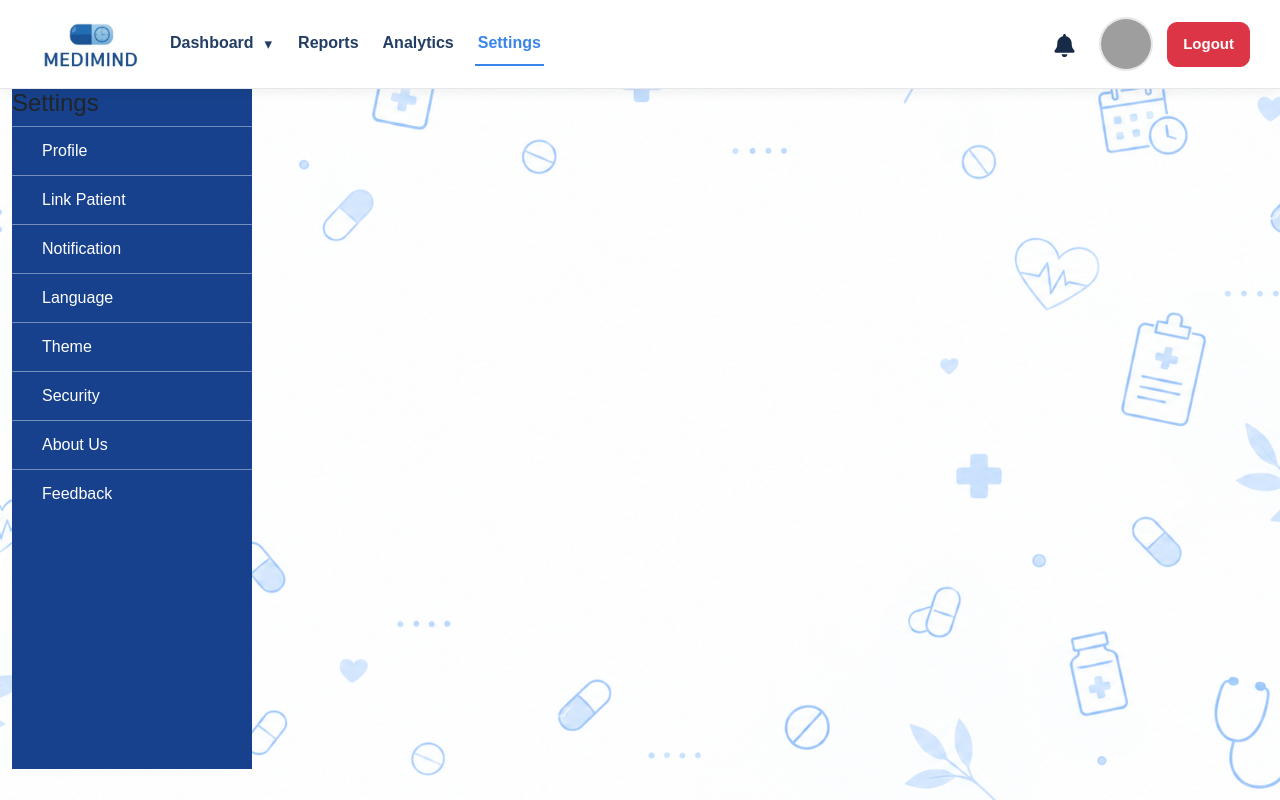
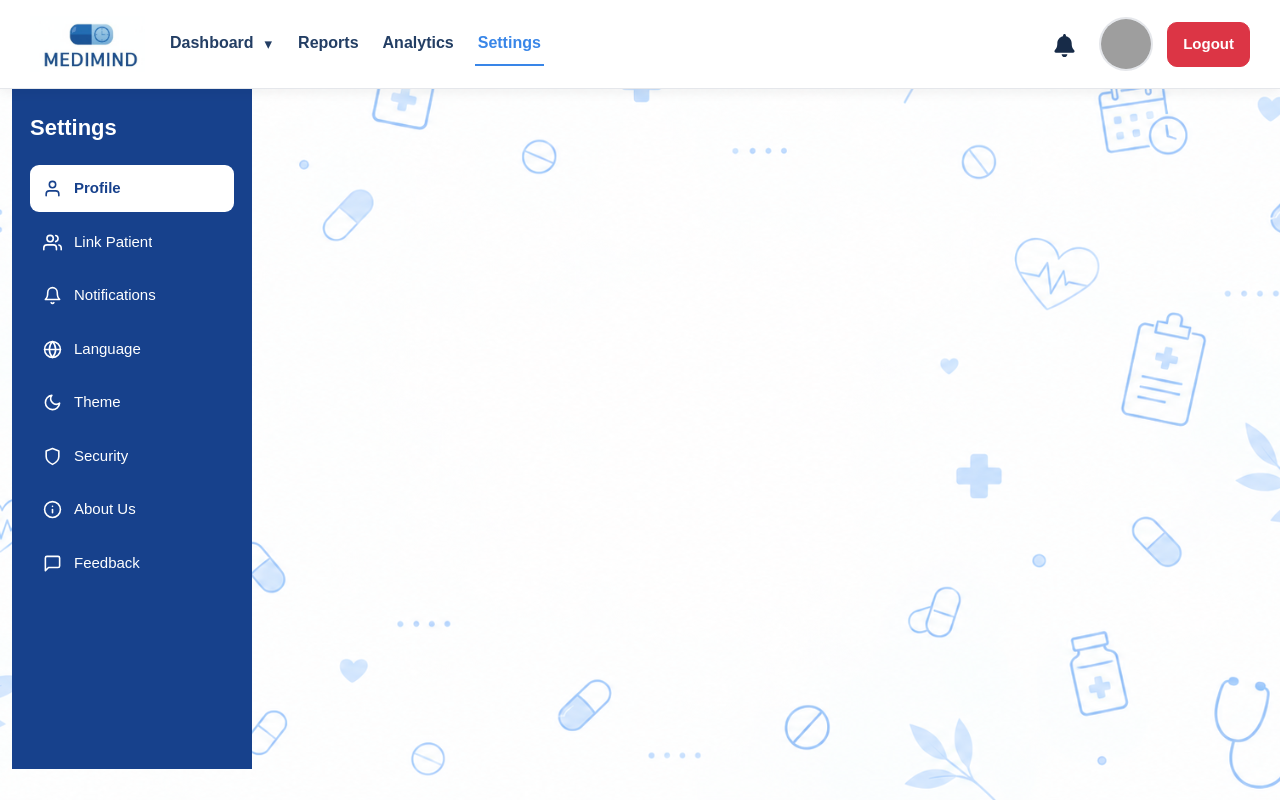
Before and after one commit to sheikha25/MediMind-project, a React (Vite) app in the folder client/: page /caregiver-settings in a window 1280 px wide. Shown: the top 800 px of the page. Built offline with nearby package versions, Linux system fonts and the light colour scheme; grey boxes are pictures that could not be loaded.

Commit message:
Update CaregiverSettingsSidebar.jsx

```diff
--- a/client/src/components/CaregiverSettingsSidebar.jsx
+++ b/client/src/components/CaregiverSettingsSidebar.jsx
@@ -1,66 +1,260 @@
-import { Link } from "react-router-dom";
+
+import { useEffect, useState } from "react";
+import { NavLink } from "react-router-dom";
+import {
+  FiUser,
+  FiUsers,
+  FiBell,
+  FiGlobe,
+  FiMoon,
+  FiShield,
+  FiInfo,
+  FiMessageSquare,
+} from "react-icons/fi";
 
 const CaregiverSettingsSidebar = () => {
+  const [language, setLanguage] = useState(
+    () => localStorage.getItem("medimindLanguage") || "en"
+  );
+
+  const isArabic = language === "ar";
+
+  useEffect(() => {
+    const syncLanguage = () => {
+      setLanguage(
+        localStorage.getItem("medimindLanguage") || "en"
+      );
+    };
+
+    window.addEventListener(
+      "medimind-language-change",
+      syncLanguage
+    );
+
+    window.addEventListener(
+      "medimindLanguageChanged",
+      syncLanguage
+    );
+
+    window.addEventListener("storage", syncLanguage);
+
+    return () => {
+      window.removeEventListener(
+        "medimind-language-change",
+        syncLanguage
+      );
+
+      window.removeEventListener(
+        "medimindLanguageChanged",
+        syncLanguage
+      );
+
+      window.removeEventListener("storage", syncLanguage);
+    };
+  }, []);
+
+  const menuItems = [
+    {
+      path: "/caregiver-settings",
+      icon: FiUser,
+      en: "Profile",
+      ar: "الملف الشخصي",
+    },
+    {
+      path: "/caregiver-link-patient",
+      icon: FiUsers,
+      en: "Link Patient",
+      ar: "ربط مريض",
+    },
+
+{
+  path: "/caregiver-settings/notifications",
+  icon: FiBell,
+  en: "Notifications",
+  ar: "الإشعارات",
+},
+
+    {
+      path: "/caregiver-language",
+      icon: FiGlobe,
+      en: "Language",
+      ar: "اللغة",
+    },
+    {
+      path: "/caregiver-theme",
+      icon: FiMoon,
+      en: "Theme",
+      ar: "المظهر",
+    },
+    {
+      path: "/caregiver-security",
+      icon: FiShield,
+      en: "Security",
+      ar: "الأمان",
+    },
+    {
+      path: "/caregiver-about",
+      icon: FiInfo,
+      en: "About Us",
+      ar: "من نحن",
+    },
+    {
+      path: "/caregiver-feedback",
+      icon: FiMessageSquare,
+      en: "Feedback",
+      ar: "الملاحظات",
+    },
+  ];
+
   return (
-    <>
-      <h4>Settings</h4>
+    <aside
+      className="mm-caregiver-settings-sidebar"
+      dir={isArabic ? "rtl" : "ltr"}
+    >
+      <style>{`
+        .mm-caregiver-settings-sidebar {
+          width: 100%;
+          min-width: 0;
+          height: 100%;
+          min-height: 590px;
+          background: #17418c;
+          color: #ffffff;
+          padding: 26px 18px;
+          border-radius: 14px;
+          box-sizing: border-box;
+        }
 
-      <Link
-        to="/caregiver-settings"
-        className="settings-link d-block"
-      >
-        Profile
-      </Link>
+        .mm-caregiver-settings-sidebar .mm-cg-title {
+          margin: 0 0 24px;
+          color: #ffffff;
+          font-size: 22px;
+          font-weight: 700;
+          text-align: start;
+        }
 
-      <Link
-        to="/caregiver-link-patient"
-        className="settings-link d-block"
-      >
-        Link Patient
-      </Link>
+        .mm-caregiver-settings-sidebar .mm-cg-menu {
+          display: flex !important;
+          flex-direction: column !important;
+          flex-wrap: nowrap !important;
+          gap: 7px;
+          width: 100%;
+          min-width: 0;
+        }
 
-      <Link
-        to="/caregiver-notifications"
-        className="settings-link d-block"
-      >
-        Notification
-      </Link>
+        .mm-caregiver-settings-sidebar .mm-cg-link {
+          display: flex !important;
+          align-items: center;
+          flex-wrap: nowrap !important;
+          gap: 12px;
+          width: 100%;
+          min-width: 0;
+          padding: 12px 13px;
+          color: #ffffff;
+          text-decoration: none;
+          border-radius: 9px;
+          font-size: 15px;
+          font-weight: 500;
+          transition: background 0.2s ease;
+        }
 
-      <Link
-        to="/caregiver-language"
-        className="settings-link d-block"
-      >
-        Language
-      </Link>
+        .mm-caregiver-settings-sidebar .mm-cg-link:hover {
+          background: rgba(255, 255, 255, 0.14);
+          color: #ffffff;
+        }
 
-      <Link
-        to="/caregiver-theme"
-        className="settings-link d-block"
-      >
-        Theme
-      </Link>
+        .mm-caregiver-settings-sidebar .mm-cg-link.active {
+          background: #ffffff;
+          color: #17418c;
+          font-weight: 700;
+        }
 
-      <Link
-        to="/caregiver-security"
-        className="settings-link d-block"
-      >
-        Security
-      </Link>
+        .mm-caregiver-settings-sidebar .mm-cg-icon {
+          flex: 0 0 19px;
+          width: 19px;
+          height: 19px;
+        }
 
-      <Link
-        to="/caregiver-about"
-        className="settings-link d-block"
-      >
-        About Us
-      </Link>
+        .mm-caregiver-settings-sidebar .mm-cg-text {
+          display: block;
+          min-width: 0;
+          white-space: nowrap !important;
+          overflow: hidden;
+          text-overflow: ellipsis;
+          word-break: normal !important;
+          overflow-wrap: normal !important;
+        }
 
-      <Link
-        to="/caregiver-feedback"
-        className="settings-link d-block"
-      >
-        Feedback
-      </Link>
-    </>
+        .mm-caregiver-settings-sidebar[dir="rtl"]
+        .mm-cg-link {
+          text-align: right;
+        }
+
+        @media (max-width: 991px) {
+          .mm-caregiver-settings-sidebar {
+            padding: 22px 10px;
+          }
+
+          .mm-caregiver-settings-sidebar .mm-cg-link {
+            gap: 9px;
+            padding: 11px 8px;
+            font-size: 13px;
+          }
+
+          .mm-caregiver-settings-sidebar .mm-cg-title {
+            font-size: 19px;
+          }
+        }
+
+        @media (max-width: 480px) {
+          .mm-caregiver-settings-sidebar {
+            padding: 16px 6px;
+          }
+
+          .mm-caregiver-settings-sidebar .mm-cg-link {
+            gap: 6px;
+            padding: 10px 5px;
+            font-size: 11px;
+          }
+
+          .mm-caregiver-settings-sidebar .mm-cg-icon {
+            flex-basis: 16px;
+            width: 16px;
+            height: 16px;
+          }
+
+          .mm-caregiver-settings-sidebar .mm-cg-title {
+            font-size: 16px;
+          }
+        }
+      `}</style>
+
+      <h4 className="mm-cg-title">
+        {isArabic ? "الإعدادات" : "Settings"}
+      </h4>
+
+      <nav className="mm-cg-menu">
+        {menuItems.map((item) => {
+          const Icon = item.icon;
+
+          return (
+            <NavLink
+              key={item.path}
+              to={item.path}
+              end
+              className={({ isActive }) =>
+                `mm-cg-link ${isActive ? "active" : ""}`
+              }
+            >
+              <Icon className="mm-cg-icon" />
+
+              <span className="mm-cg-text">
+                {isArabic ? item.ar : item.en}
+              </span>
+            </NavLink>
+          );
+        })}
+      </nav>
+    </aside>
   );
 };
 
```
